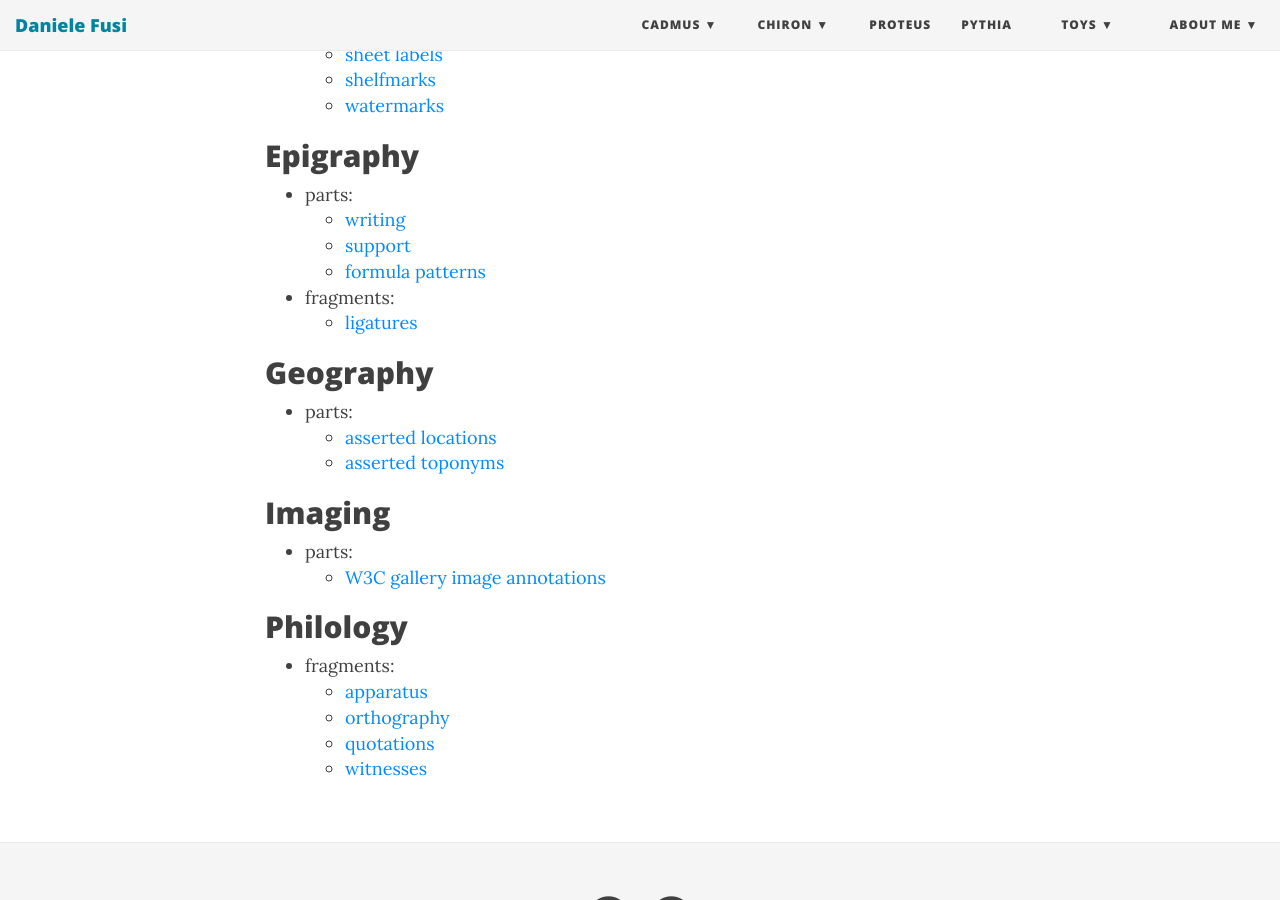
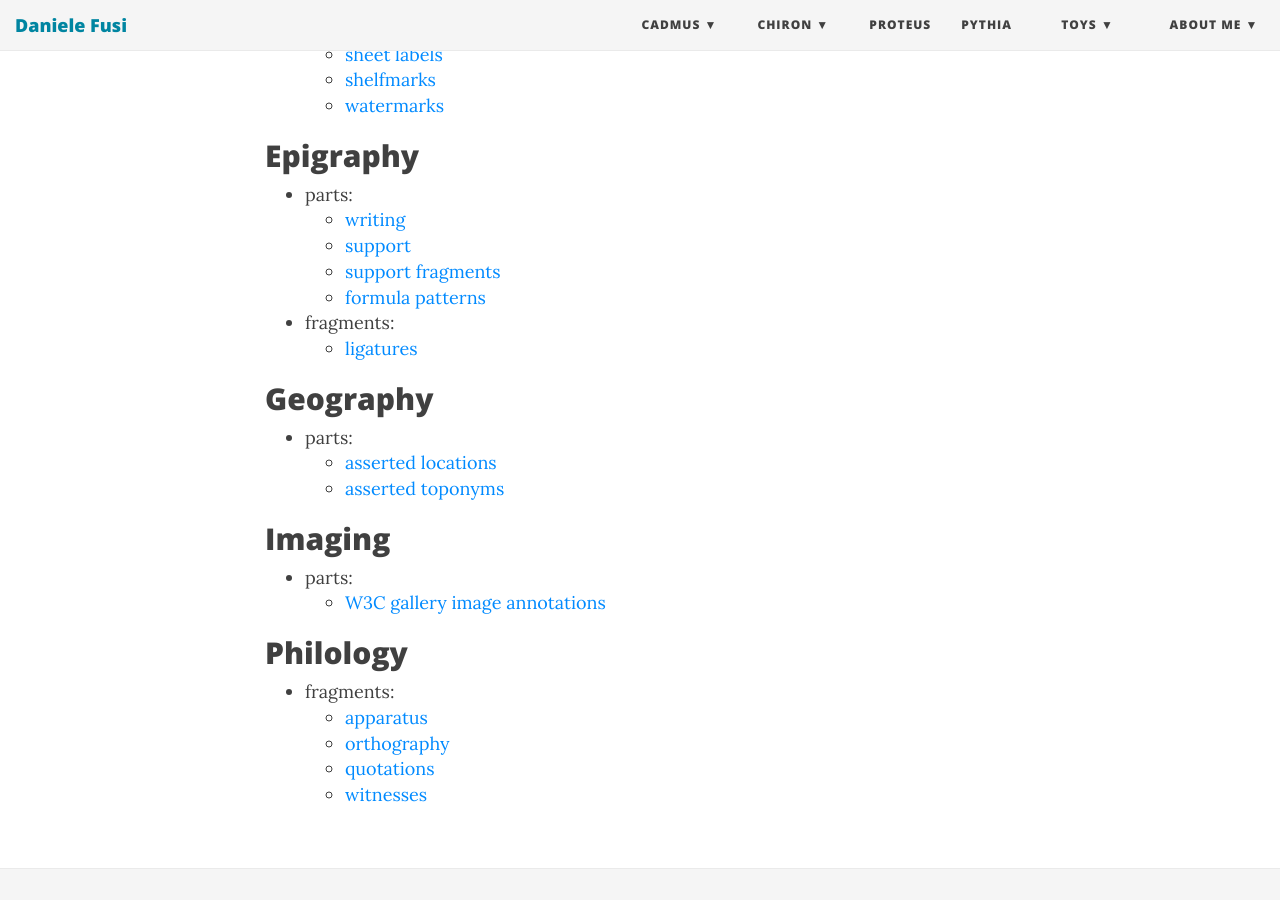
Before and after one commit to Myrmex/overview, a Jekyll site: the page built from cadmus/dev/models.md, in a window 1280 px wide and 900 px high, scrolled down 1442 px. Built offline with Jekyll 4.4.1, drawn with Linux system fonts in a browser that asks for light colours; nearby versions of some CDN libraries.

Commit message:
Update models.md

```diff
--- a/cadmus/dev/models.md
+++ b/cadmus/dev/models.md
@@ -54,6 +54,7 @@ All the generic models designed for Cadmus projects are listed here. Project-spe
 - parts:
   - [writing](https://github.com/vedph/cadmus-epigraphy/blob/master/docs/epi-writing.md)
   - [support](https://github.com/vedph/cadmus-epigraphy/blob/master/docs/epi-support.md)
+  - [support fragments](https://github.com/vedph/cadmus-epigraphy/blob/master/docs/epi-support-frr.md)
   - [formula patterns](https://github.com/vedph/cadmus-epigraphy/blob/master/docs/epi-formula-patterns.md)
 - fragments:
   - [ligatures](https://github.com/vedph/cadmus-epigraphy/blob/master/docs/fr.epi-ligatures.md)
```
